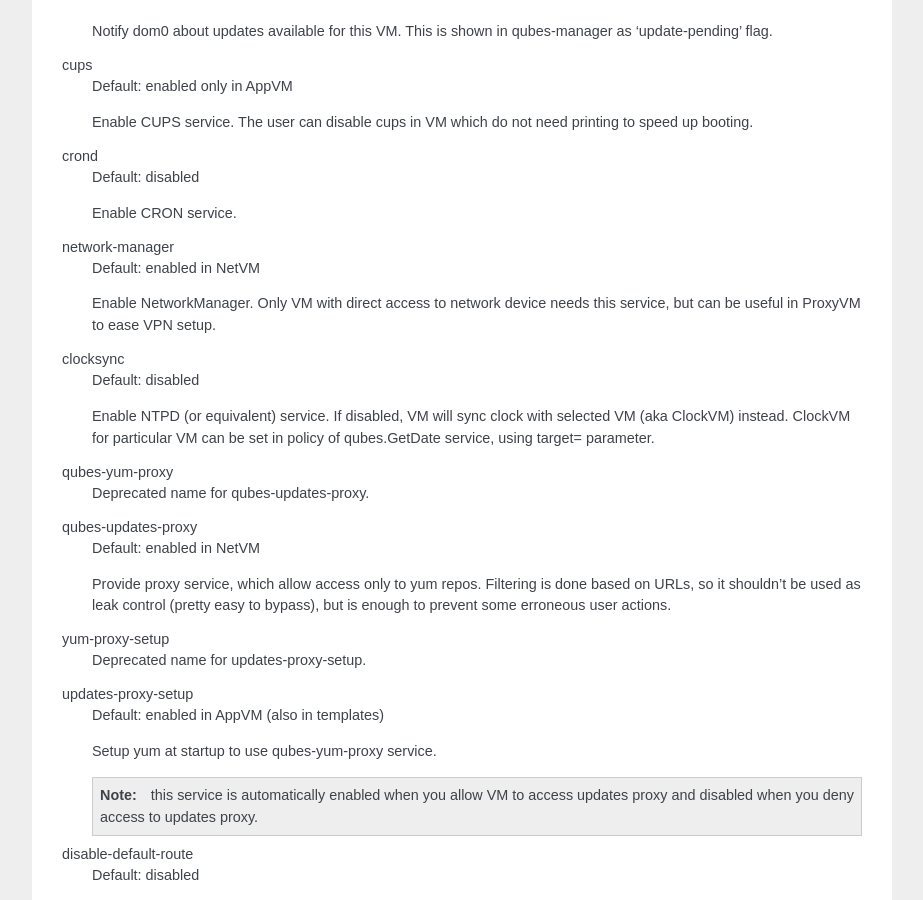
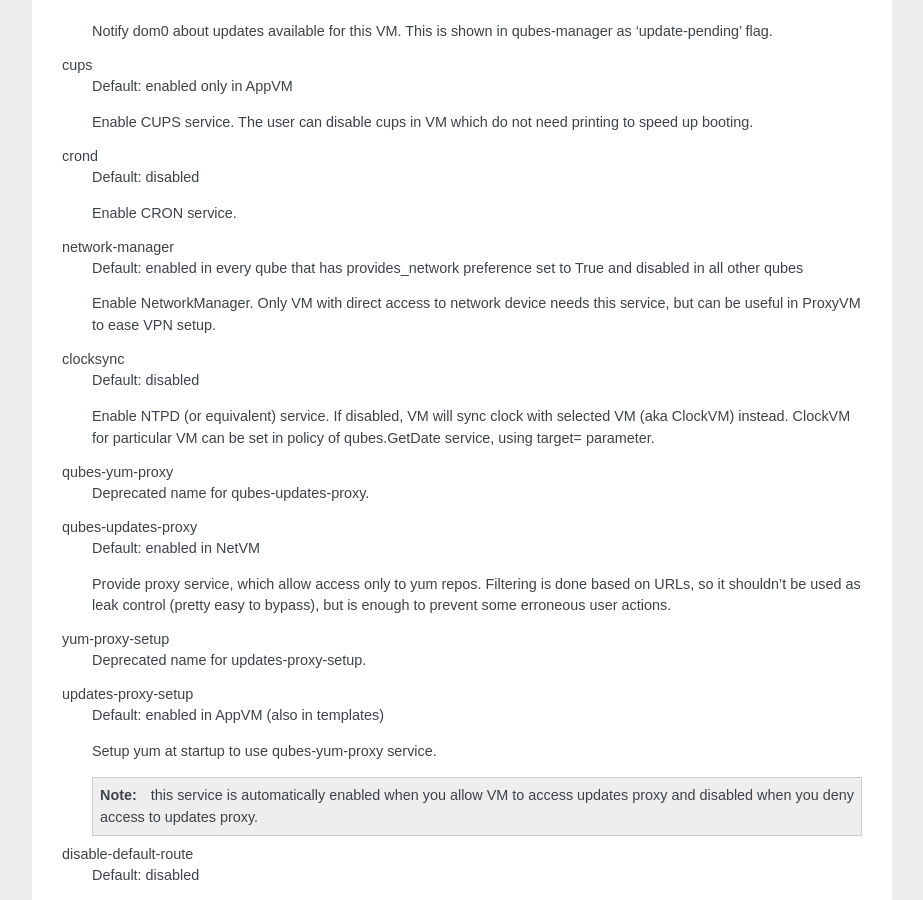
Before and after one commit to QubesOS/qubes-core-admin-client, a Sphinx documentation site: the page built from doc/manpages/qvm-service.rst, in a window 1280 px wide and 900 px high, scrolled down 1268 px. Shown: the whole window, without its empty margins (198-1121 px from the left). Built offline with Sphinx 7.4.7, drawn with Linux system fonts in a browser that asks for light colours; the version number could not be read and is left out.

Commit message:
Clarify the network-manager qubes service default

```diff
--- a/doc/manpages/qvm-service.rst
+++ b/doc/manpages/qvm-service.rst
@@ -87,7 +87,8 @@
     Enable CRON service.
 
 network-manager
-    Default: enabled in NetVM
+    Default: enabled in every qube that has provides_network preference
+    set to True and disabled in all other qubes
 
     Enable NetworkManager. Only VM with direct access to network device needs
     this service, but can be useful in ProxyVM to ease VPN setup.
```
